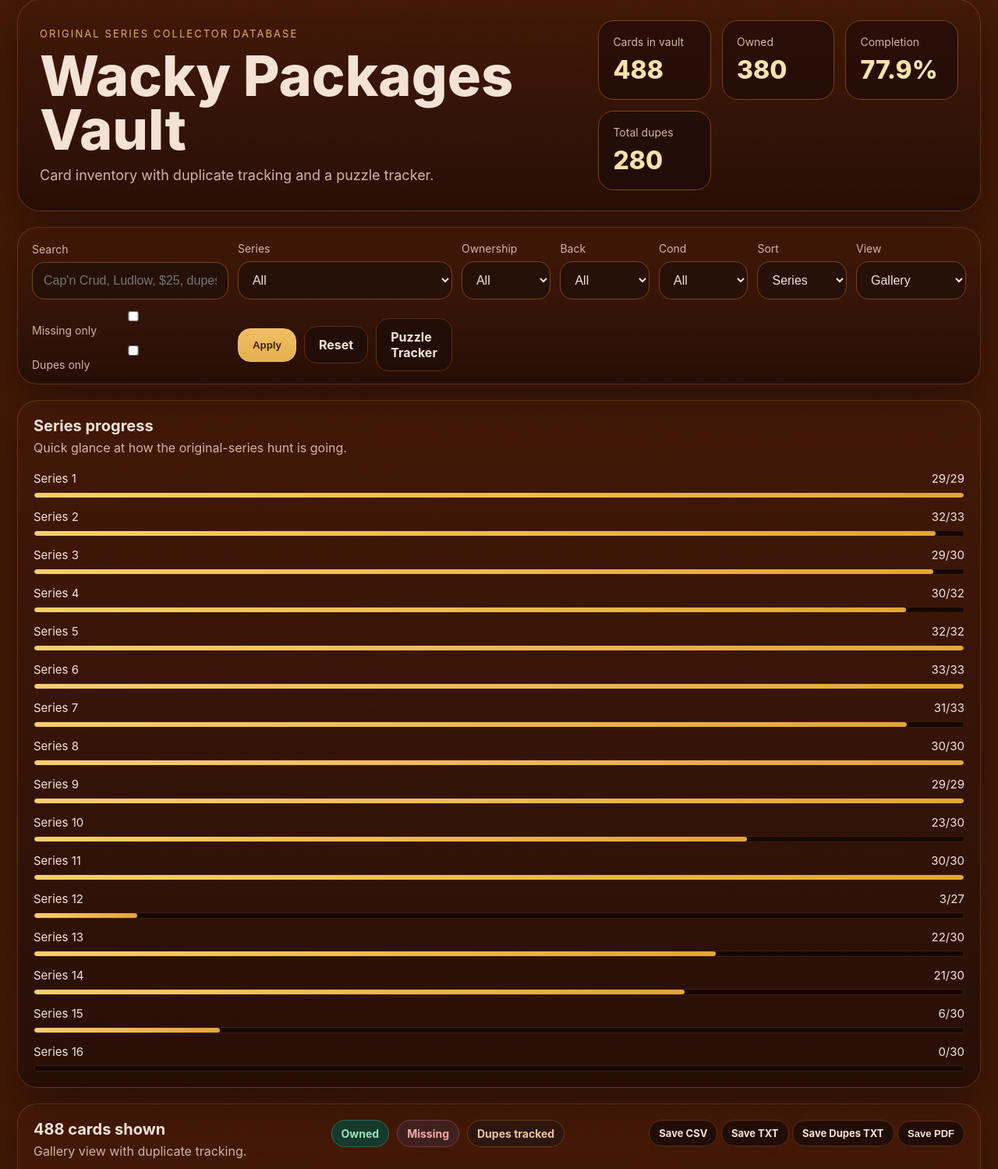
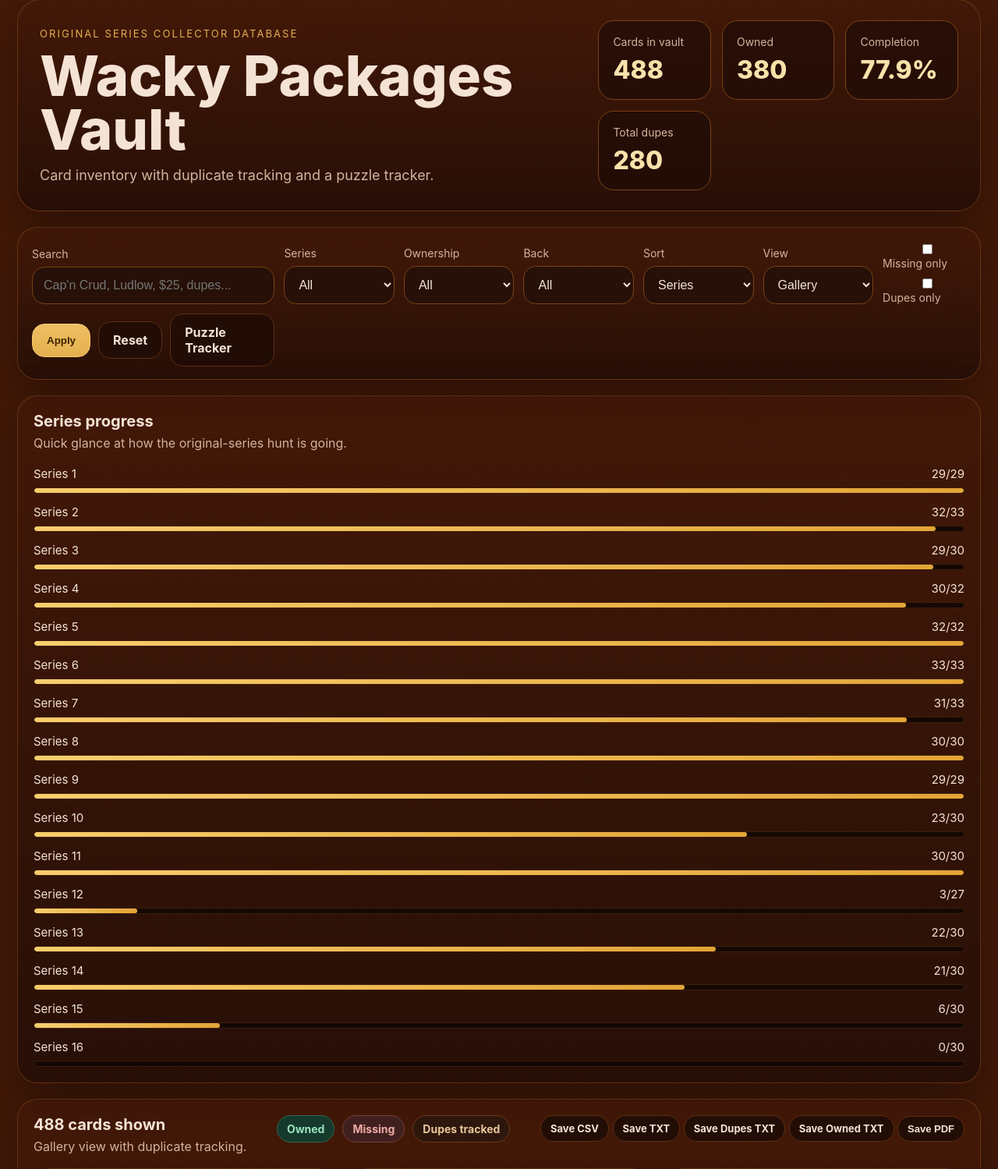
Before and after one commit to jlyle/wacky-clean, a Flask app: page / in a window 1280 px wide. Shown: the part 23-1522 px from the top of the page at 78% size. Run offline with Flask 3, Linux system fonts and the light colour scheme; data comes from the database, SQL or seed files in the repository; both versions use the stored data as it was before the commit.

Commit message:
Remove cond field; add owned TXT export
- Drop the cond field from the app, templates, DB, and CSV/TXT exports.
- Add "Save Owned TXT" export: owned cards grouped by series with
  per-series progress (owned/total) and a "complete series" marker,
  each entry showing #number, name, and back color.
- Align duplicates export qty into a uniform column.

Co-Authored-By: Claude Opus 4.8 <noreply@anthropic.com>

```diff
--- a/app.py
+++ b/app.py
@@ -7,7 +7,6 @@ app.secret_key = "wacky-value-box"
 
 BASE_DIR = Path(__file__).resolve().parent
 BACK_COLOR_OPTIONS = ["white", "tan", "red ludlow", "black ludlow", "cloth"]
-COND_OPTIONS = ["GM", "M", "NM", "EX", "VG", "G", "F", "P"]
 PUZZLE_PIECES_PER_SERIES = 9
 
 SERIES1_MAP = {
@@ -63,16 +62,13 @@ def ensure_card_columns():
         "duplicate_count": "INTEGER DEFAULT 0",
         "owned": "INTEGER DEFAULT 0",
         "notes": "TEXT",
-        "cond": "TEXT",
     }
     for col, col_type in wanted.items():
         if col not in cols:
             conn.execute(f"ALTER TABLE cards ADD COLUMN {col} {col_type}")
     conn.execute("UPDATE cards SET duplicate_count = 0 WHERE duplicate_count IS NULL")
-    # Retire the legacy unused "condition" column in favor of "cond".
-    if "condition" in cols:
-        conn.execute("UPDATE cards SET cond = condition WHERE (cond IS NULL OR cond = '') AND condition IS NOT NULL AND condition != ''")
-        conn.execute("ALTER TABLE cards DROP COLUMN condition")
+    if "cond" in cols:
+        conn.execute("ALTER TABLE cards DROP COLUMN cond")
     conn.commit()
     conn.close()
 
@@ -143,7 +139,6 @@ def load_cards():
         "image" if "image" in cols else "NULL AS image",
         "duplicate_count" if "duplicate_count" in cols else "0 AS duplicate_count",
         "notes" if "notes" in cols else "NULL AS notes",
-        "cond" if "cond" in cols else "NULL AS cond",
     ]
     rows = conn.execute(f"SELECT {', '.join(fields)} FROM cards ORDER BY series, sticker_number").fetchall()
     conn.close()
@@ -164,7 +159,6 @@ def load_cards():
             "image": get_image_value(row, cols),
             "duplicate_count": dupes,
             "notes": row["notes"] or "",
-            "cond": row["cond"] or "",
             "code": f"S{int(row['series']):02d}-#{int(row['sticker_number'])}",
         })
     return cards
@@ -174,7 +168,6 @@ def apply_card_filters(cards, args):
     series_filter = (args.get("series") or "").strip()
     ownership_filter = (args.get("ownership") or "").strip().lower()
     back_color_filter = (args.get("back_color") or "").strip().lower()
-    cond_filter = (args.get("cond") or "").strip().upper()
     sort_by = (args.get("sort") or "series_number").strip().lower()
     missing_only = (args.get("missing_only") or "").strip().lower() in {"1","true","on","yes"}
     duplicates_only = (args.get("duplicates_only") or "").strip().lower() in {"1","true","on","yes"}
@@ -196,10 +189,8 @@ def apply_card_filters(cards, args):
             continue
         if back_color_filter and (c["back_color"] or "").strip().lower() != back_color_filter:
             continue
-        if cond_filter and (c["cond"] or "").strip().upper() != cond_filter:
-            continue
         if search:
-            blob = " ".join([c["name"], c["sticker_name"] or "", str(c["series"]), str(c["sticker_number"]), c["code"], c["back_color"] or "", c["cond"] or "", str(c["duplicate_count"]), c["notes"] or ""]).lower()
+            blob = " ".join([c["name"], c["sticker_name"] or "", str(c["series"]), str(c["sticker_number"]), c["code"], c["back_color"] or "", str(c["duplicate_count"]), c["notes"] or ""]).lower()
             if search not in blob:
                 continue
         filtered.append(c)
@@ -207,9 +198,6 @@ def apply_card_filters(cards, args):
         filtered.sort(key=lambda x: x["name"].lower())
     elif sort_by == "duplicates":
         filtered.sort(key=lambda x: (-x["duplicate_count"], x["series"], x["sticker_number"]))
-    elif sort_by == "condition":
-        cond_rank = {grade: i for i, grade in enumerate(COND_OPTIONS)}
-        filtered.sort(key=lambda x: (cond_rank.get((x["cond"] or "").strip().upper(), len(COND_OPTIONS)), x["series"], x["sticker_number"]))
     else:
         filtered.sort(key=lambda x: (x["series"], x["sticker_number"]))
     return filtered
@@ -257,7 +245,7 @@ def index():
     view_mode = (request.args.get("view") or "gallery").strip().lower()
     if view_mode not in ("gallery", "spreadsheet"):
         view_mode = "gallery"
-    return render_template("index.html", cards=filtered, total_cards=total_cards, owned_total=owned_total, duplicate_total=duplicate_total, completion_pct=completion_pct, series_progress=series_progress, search=request.args.get("search", ""), series_filter=request.args.get("series", ""), ownership_filter=request.args.get("ownership", ""), back_color_filter=request.args.get("back_color", ""), cond_filter=request.args.get("cond", ""), sort_by=request.args.get("sort", "series_number"), view_mode=view_mode, missing_only=(request.args.get("missing_only") or "").strip().lower() in {"1","true","on","yes"}, duplicates_only=(request.args.get("duplicates_only") or "").strip().lower() in {"1","true","on","yes"}, back_color_options=BACK_COLOR_OPTIONS, cond_options=COND_OPTIONS)
+    return render_template("index.html", cards=filtered, total_cards=total_cards, owned_total=owned_total, duplicate_total=duplicate_total, completion_pct=completion_pct, series_progress=series_progress, search=request.args.get("search", ""), series_filter=request.args.get("series", ""), ownership_filter=request.args.get("ownership", ""), back_color_filter=request.args.get("back_color", ""), sort_by=request.args.get("sort", "series_number"), view_mode=view_mode, missing_only=(request.args.get("missing_only") or "").strip().lower() in {"1","true","on","yes"}, duplicates_only=(request.args.get("duplicates_only") or "").strip().lower() in {"1","true","on","yes"}, back_color_options=BACK_COLOR_OPTIONS)
 
 @app.route("/puzzles")
 def puzzles():
@@ -344,7 +332,7 @@ def export_csv():
     filtered = apply_card_filters(cards, request.args)
     output = io.StringIO()
     writer = csv.writer(output)
-    writer.writerow(["Series", "Number", "Name", "Status", "Duplicates", "Back Color", "Cond", "Code", "Notes"])
+    writer.writerow(["Series", "Number", "Name", "Status", "Duplicates", "Back Color", "Code", "Notes"])
     for c in filtered:
         writer.writerow([
             c["series"],
@@ -353,7 +341,6 @@ def export_csv():
             "Owned" if c["owned"] == 1 else "Missing",
             c["duplicate_count"],
             c["back_color"] or "",
-            c["cond"] or "",
             c["code"],
             c["notes"] or "",
         ])
@@ -368,7 +355,7 @@ def export_csv():
 def export_txt():
     cards = load_cards()
     filtered = apply_card_filters(cards, request.args)
-    lines = [f"Wacky Packages - s{c['series']} #{c['sticker_number']} {c['name']}" + (f" [{c['cond']}]" if c['cond'] else "") for c in filtered]
+    lines = [f"Wacky Packages - s{c['series']} #{c['sticker_number']} {c['name']}" for c in filtered]
     return Response(
         "\n".join(lines) + "\n",
         mimetype="text/plain",
@@ -380,6 +367,7 @@ def export_duplicates():
     cards = load_cards()
     filtered = [c for c in cards if c["duplicate_count"] > 0]
     filtered.sort(key=lambda c: (c["series"], c["sticker_number"]))
+    name_width = max((len(c["name"]) for c in filtered), default=0)
     lines = []
     current_series = None
     for c in filtered:
@@ -389,12 +377,48 @@ def export_duplicates():
             current_series = c["series"]
             lines.append(f"Series {c['series']}")
             lines.append("")
-            lines.append("")
-        lines.append(f"{c['name']}\t{c['duplicate_count']}")
+        lines.append(f"{c['name'].ljust(name_width)}   {c['duplicate_count']}")
     return Response(
         "\n".join(lines) + ("\n" if lines else ""),
         mimetype="text/plain",
         headers={"Content-Disposition": "attachment; filename=wacky-packages-duplicates.txt"},
+    )
+
+@app.route("/export/owned")
+def export_owned():
+    cards = load_cards()
+    series_total = {}
+    series_owned = {}
+    for c in cards:
+        series_total[c["series"]] = series_total.get(c["series"], 0) + 1
+        if c["owned"] == 1:
+            series_owned[c["series"]] = series_owned.get(c["series"], 0) + 1
+    cards = [c for c in cards if c["owned"] == 1]
+    cards.sort(key=lambda c: (c["series"], c["sticker_number"]))
+    name_width = max((len(c["name"]) for c in cards), default=0)
+    num_width = max((len(str(c["sticker_number"])) for c in cards), default=0)
+    lines = []
+    current_series = None
+    for c in cards:
+        if c["series"] != current_series:
+            if current_series is not None:
+                lines.append("")
+            current_series = c["series"]
+            owned_n = series_owned.get(c["series"], 0)
+            total_n = series_total.get(c["series"], 0)
+            progress = f"{owned_n}/{total_n}"
+            if total_n and owned_n == total_n:
+                progress += "     complete series"
+            lines.append(f"Series {c['series']}     {progress}")
+            lines.append("")
+            lines.append("")
+        back = c["back_color"] or ""
+        num = f"#{c['sticker_number']}".ljust(num_width + 1)
+        lines.append(f"{num}  {c['name'].ljust(name_width)}   {back}")
+    return Response(
+        "\n".join(lines) + ("\n" if lines else ""),
+        mimetype="text/plain",
+        headers={"Content-Disposition": "attachment; filename=wacky-packages-owned.txt"},
     )
 
 @app.route("/update_back_color/<int:card_id>", methods=["POST"])
@@ -407,18 +431,6 @@ def update_back_color(card_id):
     flash("Back color updated.")
     return redirect(request.form.get("next") or request.referrer or url_for("index"))
 
-@app.route("/update_cond/<int:card_id>", methods=["POST"])
-def update_cond(card_id):
-    value = request.form.get("cond") or None
-    if value not in COND_OPTIONS:
-        value = None
-    conn = get_db()
-    conn.execute("UPDATE cards SET cond = ? WHERE id = ?", (value, card_id))
-    conn.commit()
-    conn.close()
-    flash("Condition updated.")
-    return redirect(request.form.get("next") or request.referrer or url_for("index"))
-
 if __name__ == "__main__":
     ensure_card_columns()
     ensure_puzzle_table()
--- a/templates/card_detail.html
+++ b/templates/card_detail.html
@@ -42,7 +42,6 @@
         <div class="detail-row"><span>Status</span><strong>{{ "Owned" if card.owned == 1 else "Missing" }}</strong></div>
         <div class="detail-row"><span>Duplicates</span><strong>{{ card.duplicate_count }}</strong></div>
         <div class="detail-row"><span>Back color</span><strong>{{ card.back_color or "—" }}</strong></div>
-        <div class="detail-row"><span>Cond</span><strong>{{ card.cond or "—" }}</strong></div>
       </div>
 
       <div class="notes-block">
--- a/templates/index.html
+++ b/templates/index.html
@@ -52,22 +52,11 @@
     </div>
 
     <div class="field">
-      <label for="cond">Cond</label>
-      <select id="cond" name="cond">
-        <option value="">All</option>
-        {% for option in cond_options %}
-        <option value="{{ option }}" {% if cond_filter == option %}selected{% endif %}>{{ option }}</option>
-        {% endfor %}
-      </select>
-    </div>
-
-    <div class="field">
       <label for="sort">Sort</label>
       <select id="sort" name="sort">
         <option value="series_number" {% if sort_by == "series_number" %}selected{% endif %}>Series</option>
         <option value="name" {% if sort_by == "name" %}selected{% endif %}>Name</option>
         <option value="duplicates" {% if sort_by == "duplicates" %}selected{% endif %}>Dupes</option>
-        <option value="condition" {% if sort_by == "condition" %}selected{% endif %}>Condition</option>
       </select>
     </div>
 
@@ -138,6 +127,7 @@
         <a class="btn btn-secondary btn-small" href="{{ '/export/csv?' + request.query_string.decode('utf-8') }}">Save CSV</a>
         <a class="btn btn-secondary btn-small" href="{{ '/export/txt?' + request.query_string.decode('utf-8') }}">Save TXT</a>
         <a class="btn btn-secondary btn-small" href="/export/duplicates">Save Dupes TXT</a>
+        <a class="btn btn-secondary btn-small" href="/export/owned">Save Owned TXT</a>
         <button class="btn btn-secondary btn-small" onclick="window.print()">Save PDF</button>
       </div>
     </div>
@@ -153,7 +143,6 @@
             <th>Status</th>
             <th>Dupes</th>
             <th>Back</th>
-            <th>Cond</th>
             <th>Notes</th>
             <th>Action</th>
           </tr>
@@ -179,17 +168,6 @@
                   <option value="">—</option>
                   {% for option in back_color_options %}
                   <option value="{{ option }}" {% if c.back_color == option %}selected{% endif %}>{{ option|title }}</option>
-                  {% endfor %}
-                </select>
-              </form>
-            </td>
-            <td>
-              <form method="post" action="{{ url_for('update_cond', card_id=c.id) }}">
-                <input type="hidden" name="next" value="{{ request.full_path }}">
-                <select name="cond" onchange="this.form.submit()">
-                  <option value="">—</option>
-                  {% for option in cond_options %}
-                  <option value="{{ option }}" {% if c.cond == option %}selected{% endif %}>{{ option }}</option>
                   {% endfor %}
                 </select>
               </form>
@@ -245,16 +223,6 @@
           </select>
         </form>
 
-        <form method="post" action="{{ url_for('update_cond', card_id=c.id) }}" class="backcolor-form">
-          <input type="hidden" name="next" value="{{ request.full_path }}">
-          <label>Condition</label>
-          <select name="cond" onchange="this.form.submit()">
-            <option value="">—</option>
-            {% for option in cond_options %}
-            <option value="{{ option }}" {% if c.cond == option %}selected{% endif %}>{{ option }}</option>
-            {% endfor %}
-          </select>
-        </form>
 
         <form method="post" action="{{ url_for('update_duplicates', card_id=c.id) }}" class="dupe-form">
           <input type="hidden" name="next" value="{{ request.full_path }}">
```
Also changed, not shown: wacky_packages.db.
